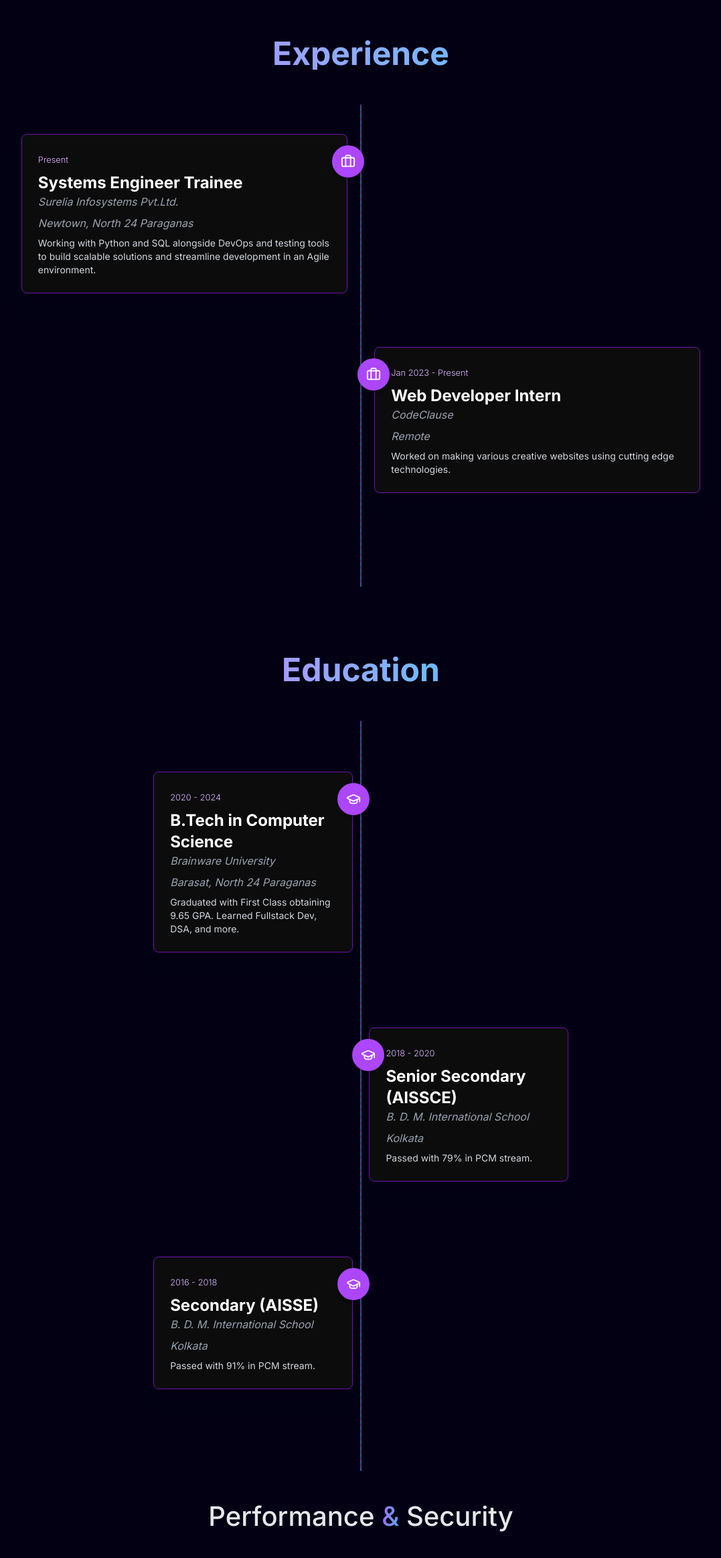
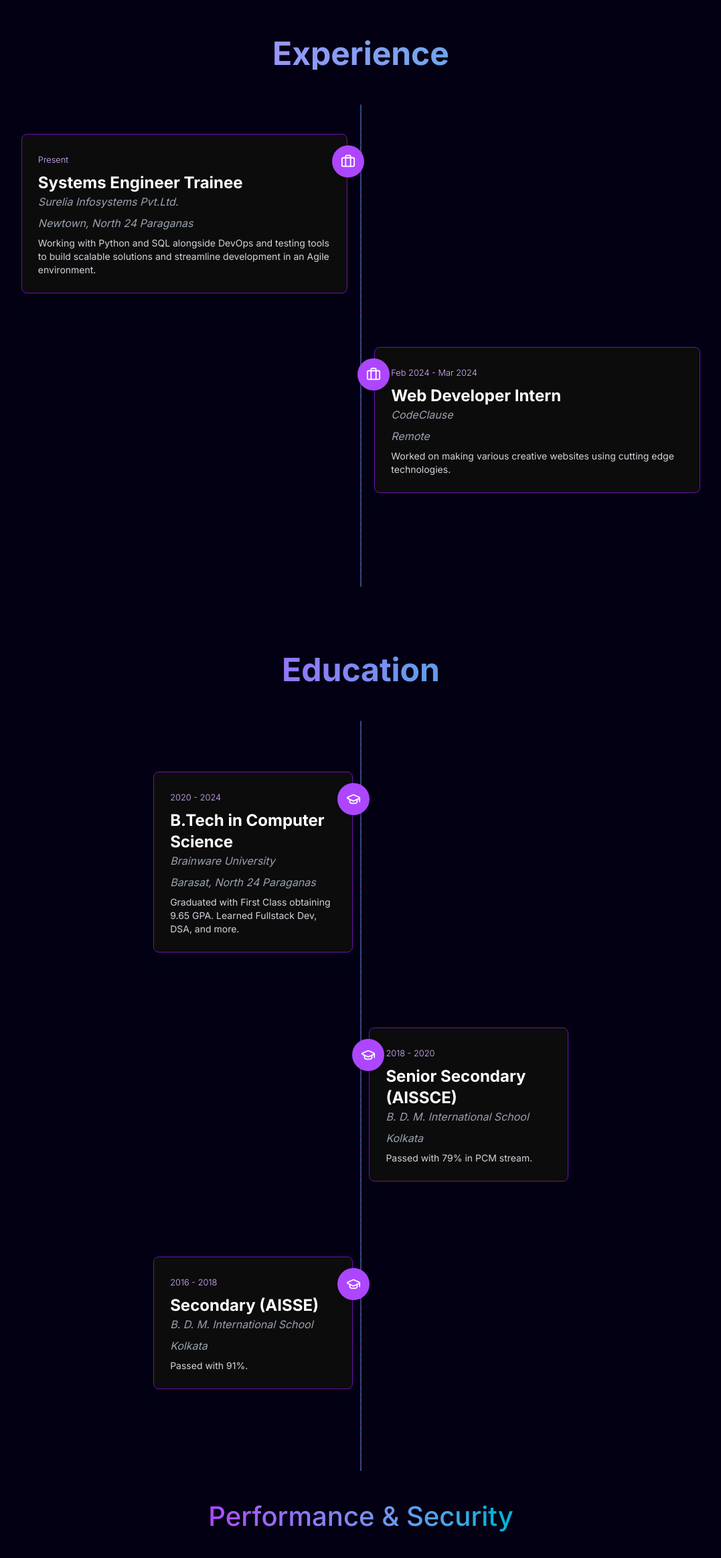
Before and after one commit to knownstranger-Tapasya/Space-Portfolio, a Next.js app: page / in a window 1280 px wide. Shown: the part 1685-4011 px from the top of the page at 67% size, without its empty margins (101-1178 px from the left). Built offline with nearby package versions, Linux system fonts and the light colour scheme; grey boxes are pictures that could not be loaded; a web font is replaced by a local one.

Commit message:
minor changes

```diff
--- a/app/layout.tsx
+++ b/app/layout.tsx
@@ -9,7 +9,7 @@ import StarsCanvas from "@/components/main/StarBackground";
 const inter = Inter({ subsets: ["latin"] });
 
 export const metadata: Metadata = {
-  title: "Fullstack Developer Portfolio",
+  title: "Tapasya's Portfolio",
   description: "Portfolio showcasing projects, skills, and experience.",
 };
 
--- a/components/main/Education.tsx
+++ b/components/main/Education.tsx
@@ -25,19 +25,19 @@ const educationData = [
     subtitle: "B. D. M. International School",
     location: "Kolkata",
     time: "2016 - 2018",
-    description: "Passed with 91% in PCM stream.",
+    description: "Passed with 91%.",
   },
 ];
 
 const Education = () => {
   return (
     <section className="relative max-w-7xl mx-auto px-4 sm:px-8 py-20" id="education">
-      <h1 className="text-5xl font-bold text-center mb-32 text-transparent bg-clip-text bg-gradient-to-r from-purple-400 to-cyan-400 relative z-10">
+      <h1 className="text-5xl font-bold text-center mb-32 text-transparent bg-clip-text bg-gradient-to-r from-purple-500 to-cyan-500 relative z-10">
         Education
       </h1>
 
       {/* Vertical dotted timeline line */}
-      <div className="absolute top-45 left-1/2 transform -translate-x-1/2 h-280 w-[2px] bg-gradient-to-b from-purple-500 to-cyan-400 bg-[length:4px_10px] bg-repeat-y bg-dotted z-0 animate-pulse" />
+      <div className="absolute top-45 left-1/2 transform -translate-x-1/2 h-280 w-[2px] bg-gradient-to-b from-purple-500 to-cyan-500 bg-[length:4px_10px] bg-repeat-y bg-dotted z-0 animate-pulse" />
 
       <div className="flex flex-col gap-28 relative z-10">
         {educationData.map((item, i) => (
--- a/components/main/Encryption.tsx
+++ b/components/main/Encryption.tsx
@@ -11,15 +11,13 @@ const Encryption = () => {
       <div className="absolute w-auto h-auto top-0 z-[5]">
       <motion.div
         variants={slideInFromTop}
-          className="text-[40px] font-medium text-center text-gray-200"
+        className="text-[40px] font-medium text-center"
       >
-          Performance
         <span className="text-transparent bg-clip-text bg-gradient-to-r from-purple-500 to-cyan-500">
-            {" "}
-            &{" "}
+          Performance & Security
         </span>
-          Security
       </motion.div>
+
       </div>
 
       <div className="flex flex-col items-center justify-center translate-y-[-50px] absolute z-[20] w-auto h-auto">
--- a/components/main/Experience.tsx
+++ b/components/main/Experience.tsx
@@ -18,7 +18,7 @@ const experienceData = [
     title: "Web Developer Intern",
     subtitle: "CodeClause",
     location: "Remote",
-    time: "Jan 2023 - Present",
+    time: "Feb 2024 - Mar 2024",
     description:
       "Worked on making various creative websites using cutting edge technologies.",
   },
@@ -27,12 +27,11 @@ const experienceData = [
 const Experience = () => {
   return (
     <section className="relative max-w-7xl mx-auto px-4 sm:px-8 py-20" id="experience">
-      <h1 className="text-5xl font-bold text-center mb-24 text-transparent bg-clip-text bg-gradient-to-r from-purple-400 to-cyan-400 z-10 relative">
+      <h1 className="text-5xl font-bold text-center mb-24 text-transparent bg-clip-text bg-gradient-to-r from-purple-400 to-cyan-500 z-10 relative">
         Experience
       </h1>
 
-       {/* Vertical dotted timeline line */}
-       <div className="absolute top-45 left-1/2 transform -translate-x-1/2 h-180 w-[2px] bg-gradient-to-b from-purple-500 to-cyan-400 bg-[length:4px_10px] bg-repeat-y bg-dotted z-0 animate-pulse" />
+       <div className="absolute top-45 left-1/2 transform -translate-x-1/2 h-180 w-[2px] bg-gradient-to-b from-purple-500 to-cyan-500 bg-[length:4px_10px] bg-repeat-y bg-dotted z-0 animate-pulse" />
 
       <div className="flex flex-col gap-20 relative z-10">
         {experienceData.map((item, i) => (
```
Lines whose indentation alone changed are shown as unchanged.
